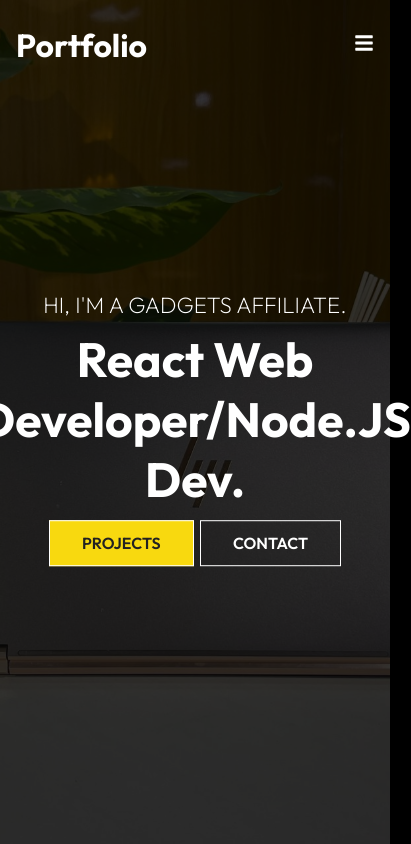
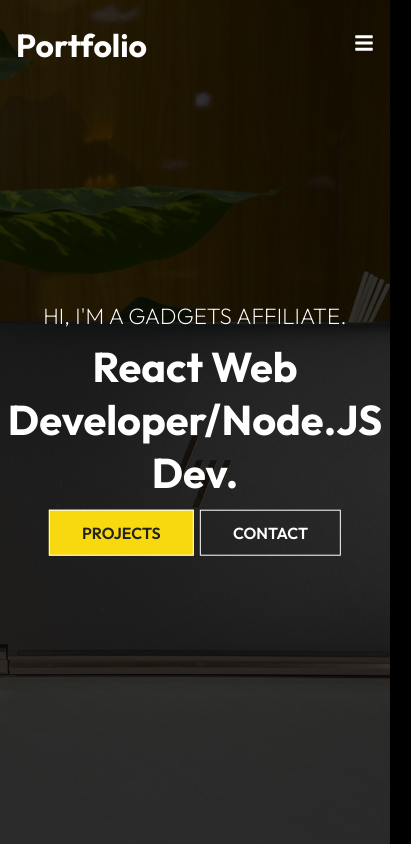
Before and after one commit to jesukorede/react-port-app, a React (Create React App) app: page /#/ in a window 390 px wide. Shown: the top 844 px of the page, 411 px wide, since content can reach past the window. Built offline with nearby package versions, Linux system fonts and the light colour scheme.

Commit message:
new cast

```diff
--- a/src/components/HeroImgStyles.css
+++ b/src/components/HeroImgStyles.css
@@ -53,7 +53,7 @@
 
 @media screen and (max-width:640px) {
     .hero .content h1 {
-        font-size: 3rem;
+        font-size: 2.6rem;
     }
 
     .hero .content p {
```
